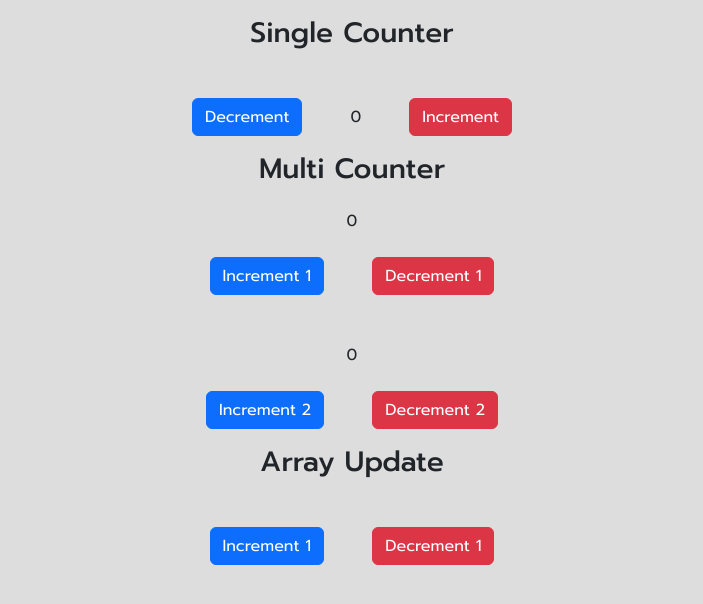
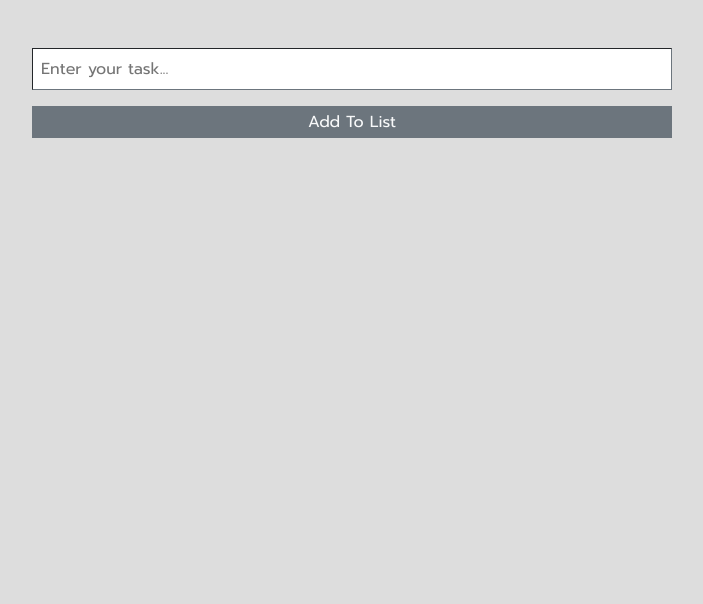
Before and after one commit to mern-trainer/amrin-batch, a React (Create React App) app: page / in a window 1280 px wide. Shown: the top 604 px of the page, without its empty margins (288-991 px from the left). Built offline with nearby package versions, Linux system fonts and the light colour scheme.

Commit message:
todo application

```diff
--- a/src/App.jsx
+++ b/src/App.jsx
@@ -1,16 +1,22 @@
-import ArrayUpdateState from "./Pages/ArrayUpdateState"
-import Counter from "./Pages/Counter"
-import MultiCounter from "./Pages/MultiCounter"
+// import ArrayUpdateState from "./Pages/ArrayUpdateState"
+// import Counter from "./Pages/Counter"
+// import MultiCounter from "./Pages/MultiCounter"
+
+import { Fragment } from "react"
+import TodoPage from "./Pages/TodoPage"
 
 const App = () => {
-    return <div className="text-center">
-        <h3 className="my-3">Single Counter</h3>
-        <Counter />
-        <h3 className="my-3">Multi Counter</h3>
-        <MultiCounter />
-        <h3 className="my-3">Array Update</h3>
-        <ArrayUpdateState />
-    </div>
+    // return <div className="text-center">
+    //     <h3 className="my-3">Single Counter</h3>
+    //     <Counter />
+    //     <h3 className="my-3">Multi Counter</h3>
+    //     <MultiCounter />
+    //     <h3 className="my-3">Array Update</h3>
+    //     <ArrayUpdateState />
+    // </div>
+    return <Fragment>
+        <TodoPage />
+    </Fragment>
 }
 
 // default export
--- /dev/null
+++ b/src/Pages/TodoPage.jsx
@@ -0,0 +1,45 @@
+import { useState } from "react"
+import { FaTrash } from "react-icons/fa6"
+
+const TodoPage = () => { // todo application => task manager
+
+    const [todoList, setTodoList] = useState([])
+    const [todo, setTodo] = useState("")
+
+    const handleAddTask = () => {
+        if (todo == "") {
+            return alert("Task is required!")
+        }
+        setTodoList([todo, ...todoList])
+        setTodo("")
+    }
+
+    const handleRemove = (idx) => {
+        const res = todoList.filter((_, index) => index != idx)
+        setTodoList(res)
+    }
+
+    return <div className="d-flex flex-column align-items-center mt-5">
+        <div className="w-50">
+            <input type="text" onChange={(event) => setTodo(event.target.value)} value={todo} placeholder="Enter your task..." name="todo" className="p-2 w-100 border-1 border-secondary" style={{ outline: "none"}} />
+            <button onClick={handleAddTask} className="p-1 w-100 bg-secondary text-light border-0 mt-3">Add To List</button>
+        </div>
+        <div className="w-50 mt-3 d-flex flex-column gap-2">
+            {
+                todoList.map((item, index) => {
+                    // key => unique identifier
+                    return <div key={index} className="p-2 bg-secondary  d-flex justify-content-between text-light w-100">
+                        <div style={{width: "90%"}} className="text-truncate">
+                            {item}
+                        </div>
+                        <div style={{width: "10%"}} className="text-center">
+                            <FaTrash cursor={"pointer"} onClick={() => handleRemove(index)}/>
+                        </div>
+                    </div>
+                })
+            }
+        </div>
+    </div>
+}
+
+export default TodoPage
```
